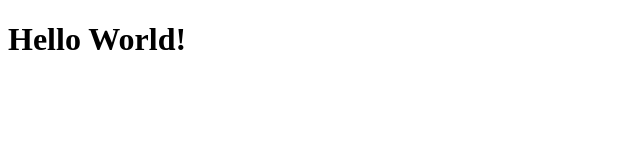
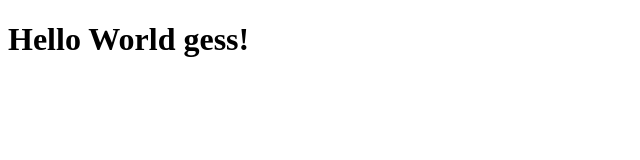
Before and after one commit to fadhilayyash/revou_test, a plain HTML site: page index.html in a window 1280 px wide. Shown: the whole page, without its empty margins (0-640 px from the left). Drawn offline with Linux system fonts and the light colour scheme.

Commit message:
update wording

```diff
--- a/index.html
+++ b/index.html
@@ -4,6 +4,6 @@
         <title>Test</title>
     </head>
     <body>
-        <h1>Hello World!</h1>
+        <h1>Hello World gess!</h1>
     </body>
 </html>
```
